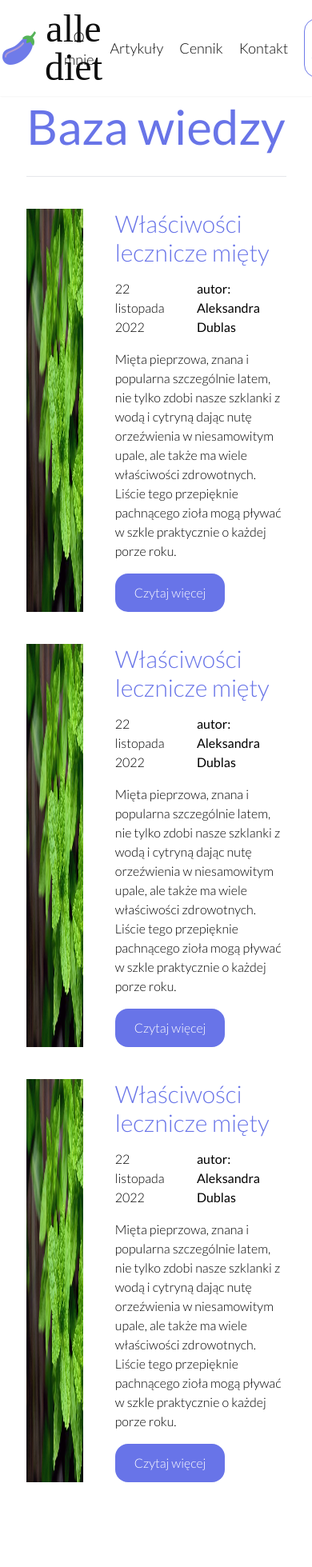
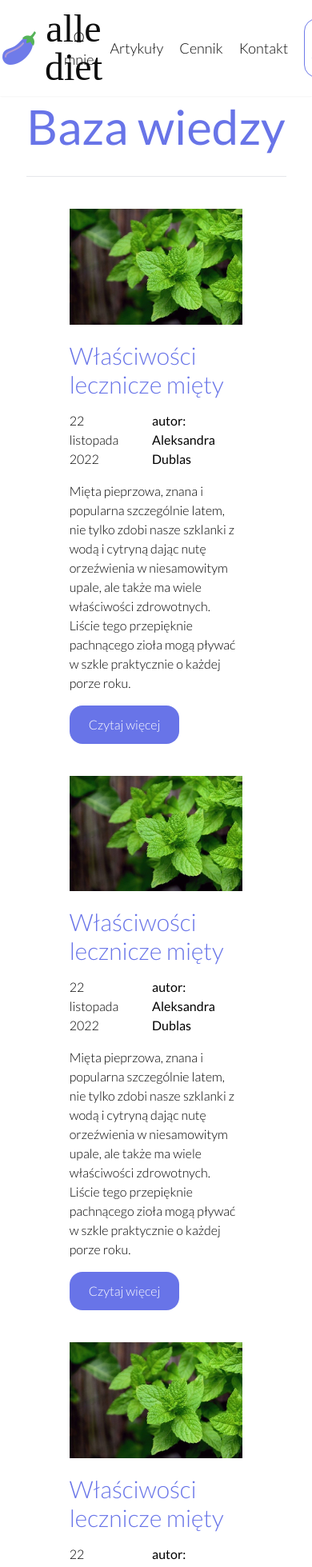
Before and after one commit to rajmanski/alleDiet, a Next.js app in the folder allediet/: page /articles in a window 390 px wide. Shown: the top 1959 px of the page at 80% size. Built offline with nearby package versions, Linux system fonts and the light colour scheme; a web font is replaced by a local one.

Commit message:
responsivnes added to /artciles

```diff
--- a/allediet/pages/articles.js
+++ b/allediet/pages/articles.js
@@ -9,11 +9,11 @@ export default function Articles() {
                 <div className="w-5/6">
                     <h1 className="text-6xl text-center text-violet mb-8">Baza wiedzy</h1>
                     <hr />
-                    <div id="article" className="my-10 flex flex-row gap-10 font-thin">
-                        <div id="imageSection" className="w-1/4 h-auto">
+                    <div id="article" className="my-10 flex flex-row gap-10 font-thin lg:flex-wrap lg:justify-center md:gap-5">
+                        <div id="imageSection" className="w-2/6 h-auto lg:w-4/6">
                             <Image width="600" height="600" src="/mieta.jpg" alt="mieta" className="h-full"/>
                         </div>
-                        <div id="articleInfo" className="w-3/4 flex flex-col items-start gap-4">
+                        <div id="articleInfo" className="w-4/6 flex flex-col items-start gap-4">
                             <h2 className="text-violet text-3xl hover:underline cursor-pointer">Właściwości lecznicze mięty</h2>
                             <div id="dateAndAuthorWrapper" className="flex flex-row gap-6">
                                 <p>22 listopada 2022</p>
@@ -23,11 +23,11 @@ export default function Articles() {
                             <button className="px-6 py-3 bg-violet text-white rounded-2xl text-md hover:bg-hoverViolet">Czytaj więcej</button>
                         </div>
                     </div>
-                    <div id="article" className="my-10 flex flex-row gap-10 font-thin">
-                        <div id="imageSection" className="w-1/4 h-auto">
+                    <div id="article" className="my-10 flex flex-row gap-10 font-thin lg:flex-wrap lg:justify-center md:gap-5">
+                        <div id="imageSection" className="w-2/6 h-auto lg:w-4/6">
                             <Image width="600" height="600" src="/mieta.jpg" alt="mieta" className="h-full"/>
                         </div>
-                        <div id="articleInfo" className="w-3/4 flex flex-col items-start gap-4">
+                        <div id="articleInfo" className="w-4/6 flex flex-col items-start gap-4">
                             <h2 className="text-violet text-3xl hover:underline cursor-pointer">Właściwości lecznicze mięty</h2>
                             <div id="dateAndAuthorWrapper" className="flex flex-row gap-6">
                                 <p>22 listopada 2022</p>
@@ -37,11 +37,11 @@ export default function Articles() {
                             <button className="px-6 py-3 bg-violet text-white rounded-2xl text-md hover:bg-hoverViolet">Czytaj więcej</button>
                         </div>
                     </div>
-                    <div id="article" className="my-10 flex flex-row gap-10 font-thin">
-                        <div id="imageSection" className="w-1/4 h-auto">
+                    <div id="article" className="my-10 flex flex-row gap-10 font-thin lg:flex-wrap lg:justify-center md:gap-5">
+                        <div id="imageSection" className="w-2/6 h-auto lg:w-4/6">
                             <Image width="600" height="600" src="/mieta.jpg" alt="mieta" className="h-full"/>
                         </div>
-                        <div id="articleInfo" className="w-3/4 flex flex-col items-start gap-4">
+                        <div id="articleInfo" className="w-4/6 flex flex-col items-start gap-4">
                             <h2 className="text-violet text-3xl hover:underline cursor-pointer">Właściwości lecznicze mięty</h2>
                             <div id="dateAndAuthorWrapper" className="flex flex-row gap-6">
                                 <p>22 listopada 2022</p>
```
